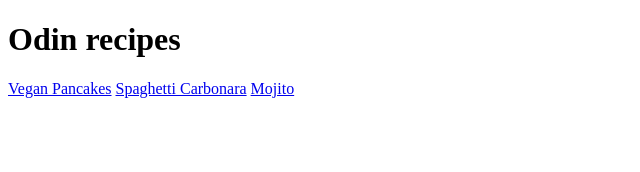
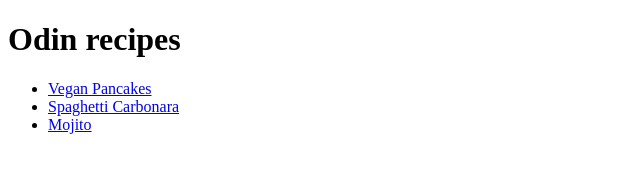
Before and after one commit to Memopus/odin-recipes, a plain HTML site: page index.html in a window 1280 px wide. Shown: the whole page, without its empty margins (0-640 px from the left). Drawn offline with Linux system fonts and the light colour scheme.

Commit message:
Add recipes links into a list

```diff
--- a/index.html
+++ b/index.html
@@ -6,8 +6,10 @@
   </head>
   <body>
     <h1>Odin recipes</h1>
-    <a href="./recipes/pancakes.html">Vegan Pancakes</a>
-    <a href="./recipes/spaghetti.html">Spaghetti Carbonara</a>
-    <a href="./recipes/mojito.html">Mojito</a>
+    <ul>
+      <li><a href="./recipes/pancakes.html">Vegan Pancakes</a></li>
+      <li><a href="./recipes/spaghetti.html">Spaghetti Carbonara</a></li>
+      <li><a href="./recipes/mojito.html">Mojito</a></li>
+    </ul>
   </body>
 </html>
```
